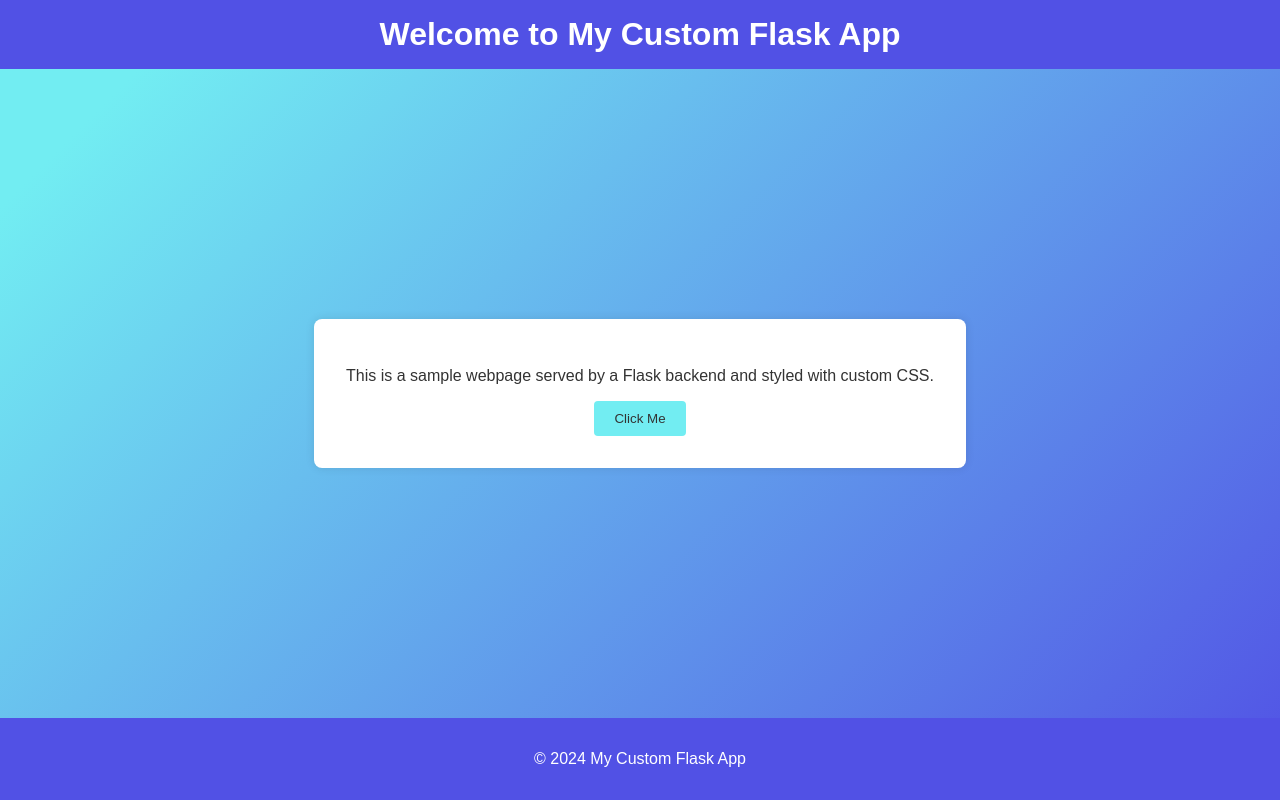
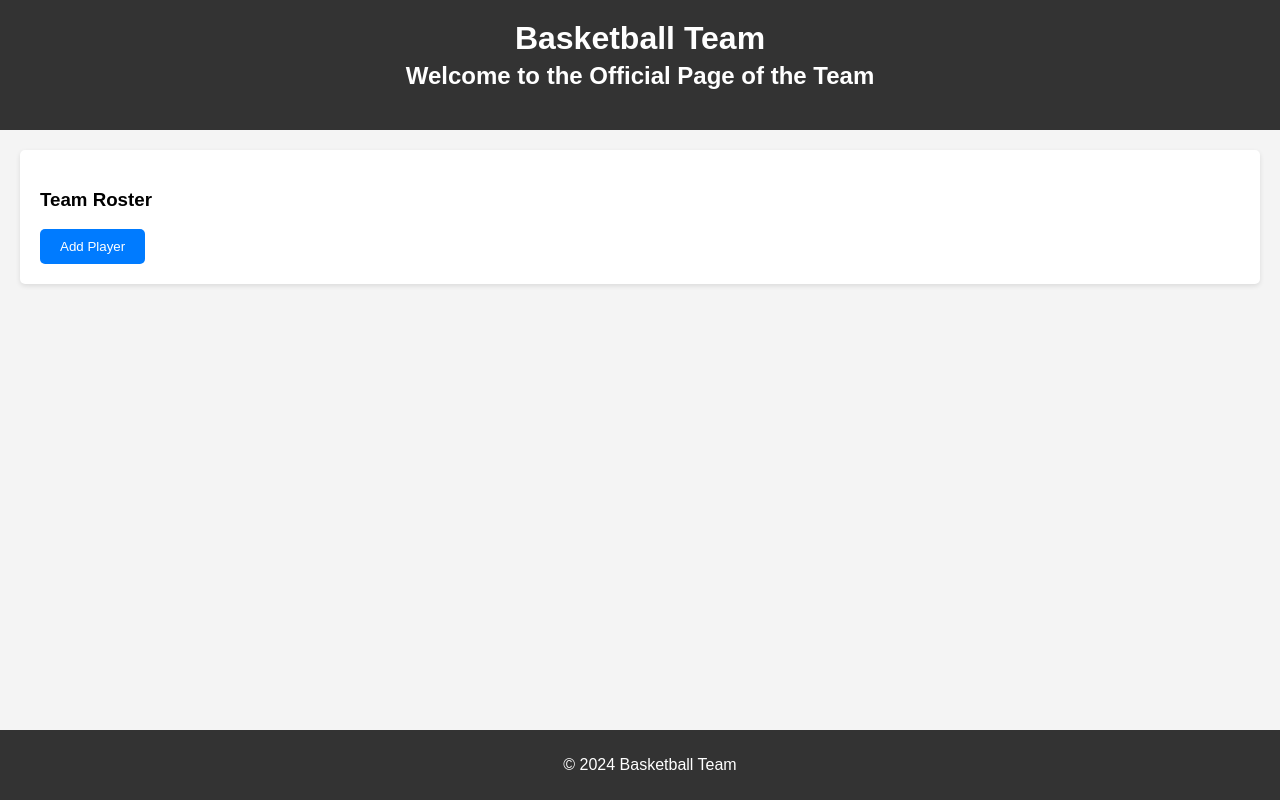
Before and after one commit to Alex-Trejo/grupo03-Railway, a Flask app: page / in a window 1280 px wide. Run offline with Flask 2, Linux system fonts and the light colour scheme.

Commit message:
Added frontend files and configured Flask to serve them v 3

```diff
--- a/main.py
+++ b/main.py
@@ -1,15 +1,11 @@
-from flask import Flask, render_template, send_from_directory
-import os
+from flask import Flask, render_template
 
 app = Flask(__name__)
 
+# Ruta principal
 @app.route('/')
 def index():
     return render_template('index.html')
 
-@app.route('/static/<path:filename>')
-def custom_static(filename):
-    return send_from_directory(os.path.join(app.root_path, 'static'), filename)
-
 if __name__ == '__main__':
-    app.run(debug=True, port=os.getenv("PORT", default=5000))
+    app.run(debug=True)
--- a/static/css/styles.css
+++ b/static/css/styles.css
@@ -1,51 +1,103 @@
+/* styles.css */
+
+/* Estilos para el cuerpo y encabezado */
 body {
-    font-family: 'Arial', sans-serif;
+    font-family: Arial, sans-serif;
     margin: 0;
     padding: 0;
-    background: linear-gradient(135deg, #72EDF2 10%, #5151E5 100%);
-    color: #333;
+    background-color: #f4f4f4; /* Color de fondo gris claro */
     display: flex;
     flex-direction: column;
-    min-height: 100vh;
+    min-height: 100vh; /* Para que el footer se mantenga en la parte inferior */
 }
 
-header, footer {
-    background: #5151E5;
-    color: white;
+header {
+    background-color: #333; /* Color de fondo negro */
+    color: #fff; /* Color del texto blanco */
+    padding: 20px;
     text-align: center;
-    padding: 1rem 0;
 }
 
 header h1 {
     margin: 0;
 }
 
+header h2 {
+    margin-top: 5px;
+}
+
+/* Estilos para el contenido principal */
 main {
-    flex: 1;
-    display: flex;
-    justify-content: center;
-    align-items: center;
+    flex: 1; /* Para que ocupe el espacio restante */
+    padding: 20px;
 }
 
 .content {
-    background: white;
-    padding: 2rem;
-    border-radius: 8px;
-    box-shadow: 0 0 10px rgba(0, 0, 0, 0.1);
-    text-align: center;
+    background-color: #fff; /* Color de fondo blanco */
+    padding: 20px;
+    border-radius: 5px;
+    box-shadow: 0 2px 5px rgba(0, 0, 0, 0.1); /* Sombra suave */
 }
 
+/* Estilos para el pie de página */
+footer {
+    background-color: #333; /* Color de fondo negro */
+    color: #fff; /* Color del texto blanco */
+    padding: 10px;
+    text-align: center;
+    position: relative;
+    bottom: 0; /* Fija el footer en la parte inferior */
+    width: 100%;
+}
+
+/* Estilos para el botón */
 button {
-    background: #72EDF2;
+    background-color: #007bff; /* Color de fondo azul */
+    color: #fff; /* Color del texto blanco */
     border: none;
     padding: 10px 20px;
-    color: #333;
-    border-radius: 4px;
     cursor: pointer;
-    transition: background 0.3s;
+    border-radius: 5px;
 }
 
 button:hover {
-    background: #5151E5;
-    color: white;
+    background-color: #0056b3; /* Color de fondo azul más oscuro al pasar el mouse */
 }
+
+/* Estilos para el modal */
+.modal {
+    display: none;
+    position: fixed;
+    z-index: 1;
+    left: 0;
+    top: 0;
+    width: 100%;
+    height: 100%;
+    overflow: auto;
+    background-color: rgb(0,0,0);
+    background-color: rgba(0,0,0,0.4);
+}
+
+.modal-content {
+    background-color: #fefefe;
+    margin: 15% auto;
+    padding: 20px;
+    border: 1px solid #888;
+    width: 80%;
+    border-radius: 5px;
+    position: relative;
+}
+
+.close {
+    color: #aaa;
+    float: right;
+    font-size: 28px;
+    font-weight: bold;
+}
+
+.close:hover,
+.close:focus {
+    color: black;
+    text-decoration: none;
+    cursor: pointer;
+}
--- a/static/js/scripts.js
+++ b/static/js/scripts.js
@@ -1,6 +1,104 @@
 document.addEventListener('DOMContentLoaded', function() {
-    const actionButton = document.getElementById('actionButton');
-    actionButton.addEventListener('click', function() {
-        alert('Button clicked!');
+    const playerList = document.getElementById('playerList');
+    const addPlayerButton = document.getElementById('addPlayerButton');
+    const playerFormModal = document.getElementById('playerFormModal');
+    const playerForm = document.getElementById('playerForm');
+    const formTitle = document.getElementById('formTitle');
+    const playerIdInput = document.getElementById('playerId');
+    const playerNameInput = document.getElementById('playerName');
+    const playerNumberInput = document.getElementById('playerNumber');
+    const playerPositionInput = document.getElementById('playerPosition');
+    const closeModal = document.getElementsByClassName('close')[0];
+
+    let players = [];
+
+    addPlayerButton.addEventListener('click', () => {
+        openFormModal('Add New Player');
     });
+
+    closeModal.addEventListener('click', () => {
+        closeFormModal();
+    });
+
+    window.addEventListener('click', (event) => {
+        if (event.target == playerFormModal) {
+            closeFormModal();
+        }
+    });
+
+    playerForm.addEventListener('submit', (event) => {
+        event.preventDefault();
+        const playerId = playerIdInput.value;
+        const playerName = playerNameInput.value;
+        const playerNumber = playerNumberInput.value;
+        const playerPosition = playerPositionInput.value;
+
+        if (playerId) {
+            updatePlayer(playerId, playerName, playerNumber, playerPosition);
+        } else {
+            addPlayer(playerName, playerNumber, playerPosition);
+        }
+
+        closeFormModal();
+    });
+
+    function openFormModal(title, player = {}) {
+        formTitle.innerText = title;
+        playerIdInput.value = player.id || '';
+        playerNameInput.value = player.name || '';
+        playerNumberInput.value = player.number || '';
+        playerPositionInput.value = player.position || '';
+        playerFormModal.style.display = 'block';
+    }
+
+    function closeFormModal() {
+        playerFormModal.style.display = 'none';
+        playerForm.reset();
+    }
+
+    function addPlayer(name, number, position) {
+        const player = {
+            id: Date.now().toString(),
+            name,
+            number,
+            position
+        };
+        players.push(player);
+        renderPlayers();
+    }
+
+    function updatePlayer(id, name, number, position) {
+        const player = players.find(p => p.id === id);
+        player.name = name;
+        player.number = number;
+        player.position = position;
+        renderPlayers();
+    }
+
+    function deletePlayer(id) {
+        players = players.filter(p => p.id !== id);
+        renderPlayers();
+    }
+
+    function renderPlayers() {
+        playerList.innerHTML = '';
+        players.forEach(player => {
+            const li = document.createElement('li');
+            li.innerHTML = `
+                <span>${player.name} (#${player.number}) - ${player.position}</span>
+                <button onclick="editPlayer('${player.id}')">Edit</button>
+                <button onclick="deletePlayer('${player.id}')">Delete</button>
+            `;
+            playerList.appendChild(li);
+        });
+    }
+
+    window.editPlayer = function(id) {
+        const player = players.find(p => p.id === id);
+        openFormModal('Edit Player', player);
+    }
+
+    window.deletePlayer = function(id) {
+        deletePlayer(id);
+    }
 });
--- a/templates/index.html
+++ b/templates/index.html
@@ -3,22 +3,44 @@
 <head>
     <meta charset="UTF-8">
     <meta name="viewport" content="width=device-width, initial-scale=1.0">
-    <title>My Custom Flask App</title>
+    <title>Basketball Team Presentation</title>
+
     <link rel="stylesheet" href="{{ url_for('static', filename='css/styles.css') }}">
+
 </head>
 <body>
     <header>
-        <h1>Welcome to My Custom Flask App</h1>
+        <h1>Basketball Team</h1>
+        <h2>Welcome to the Official Page of the Team</h2>
     </header>
     <main>
         <section class="content">
-            <p>This is a sample webpage served by a Flask backend and styled with custom CSS.</p>
-            <button id="actionButton">Click Me</button>
+            <h3>Team Roster</h3>
+            <ul id="playerList">
+                <!-- Players will be dynamically added here -->
+            </ul>
+            <button id="addPlayerButton">Add Player</button>
         </section>
     </main>
     <footer>
-        <p>&copy; 2024 My Custom Flask App</p>
+        <p>&copy; 2024 Basketball Team</p>
     </footer>
+    <div id="playerFormModal" class="modal">
+        <div class="modal-content">
+            <span class="close">&times;</span>
+            <h3 id="formTitle">Add New Player</h3>
+            <form id="playerForm">
+                <input type="hidden" id="playerId">
+                <label for="playerName">Name:</label>
+                <input type="text" id="playerName" required>
+                <label for="playerNumber">Number:</label>
+                <input type="number" id="playerNumber" required>
+                <label for="playerPosition">Position:</label>
+                <input type="text" id="playerPosition" required>
+                <button type="submit">Save</button>
+            </form>
+        </div>
+    </div>
     <script src="{{ url_for('static', filename='js/scripts.js') }}"></script>
 </body>
 </html>
```
